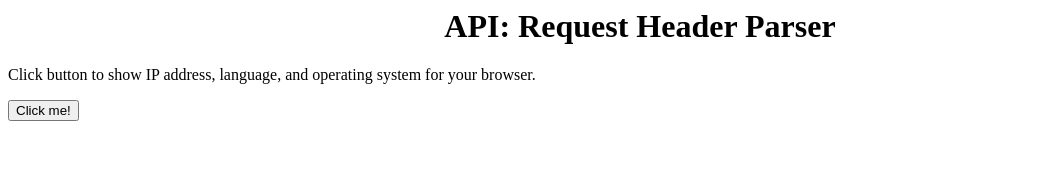
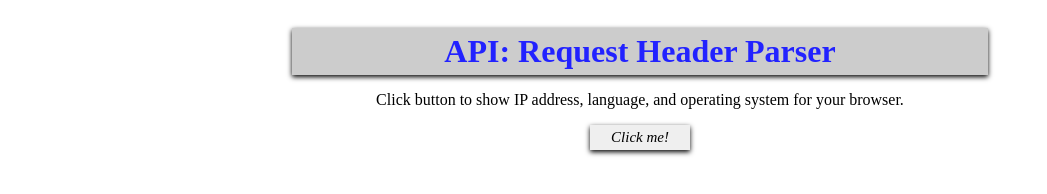
Before and after one commit to impomales/Request_Header_Parser, a website: page views/index.html in a window 1280 px wide. Shown: the whole page, without its empty margins (0-1047 px from the left). Drawn offline with nearby package versions, Linux system fonts and the light colour scheme.

Commit message:
add minimal css

```diff
--- a/views/css/index.css
+++ b/views/css/index.css
@@ -1,3 +1,24 @@
+body {
+    text-align: center;
+    padding-top: 20px;
+}
+
 h1 {
-    text-align: center;
+    box-shadow: 0px 2px 5px black;
+    width: 55%;
+    margin: auto;
+    background-color: #ccc;
+    padding-top: 5px;
+    padding-bottom: 5px;
+    color: #22f
 }
+
+button {
+    border: none;
+    box-shadow: 0px 2px 5px black;
+    height: 25px;
+    width: 100px;
+    font-size: 15px;
+    font-style: italic;
+    font-family: serif;
+}
```
